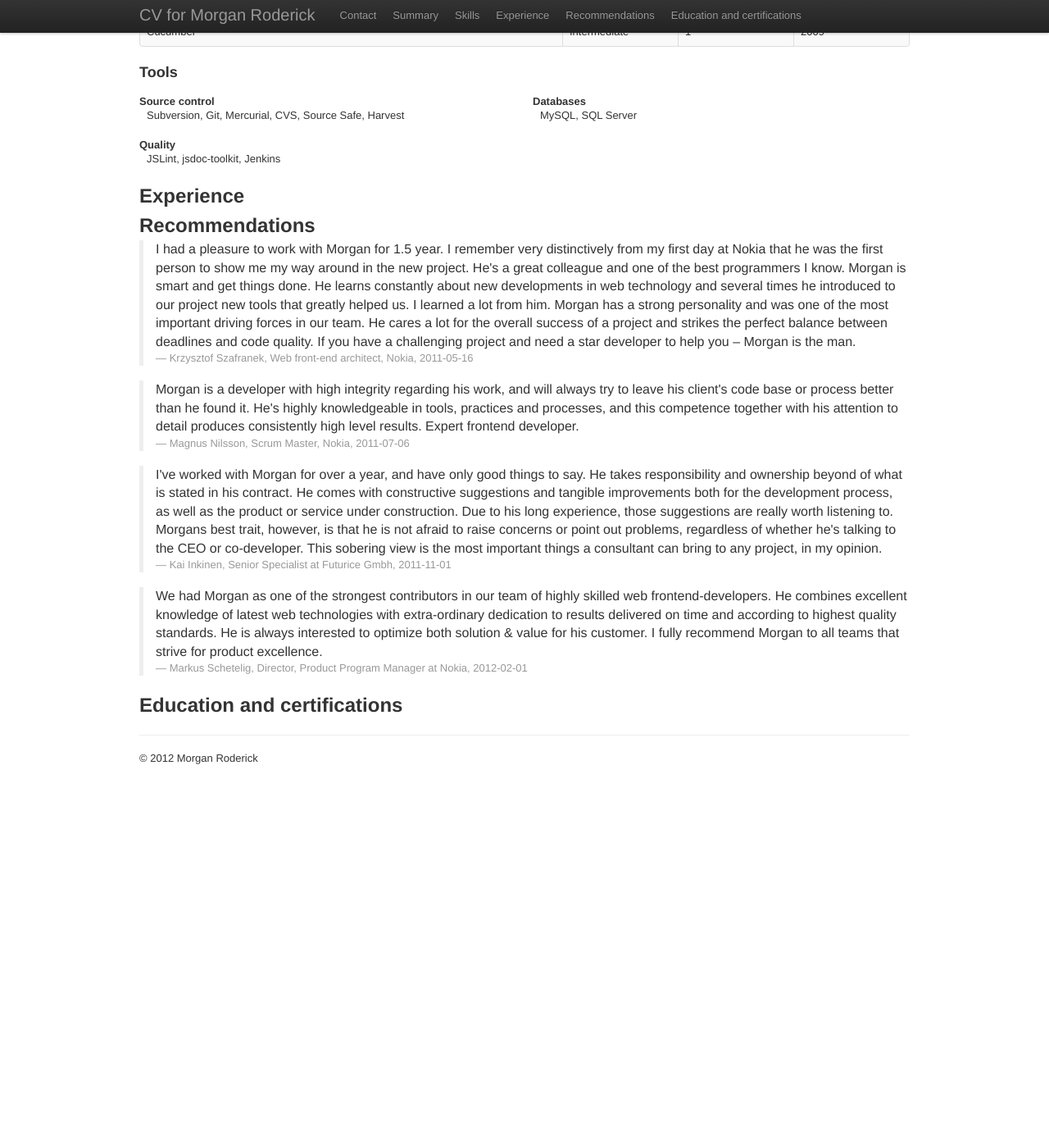
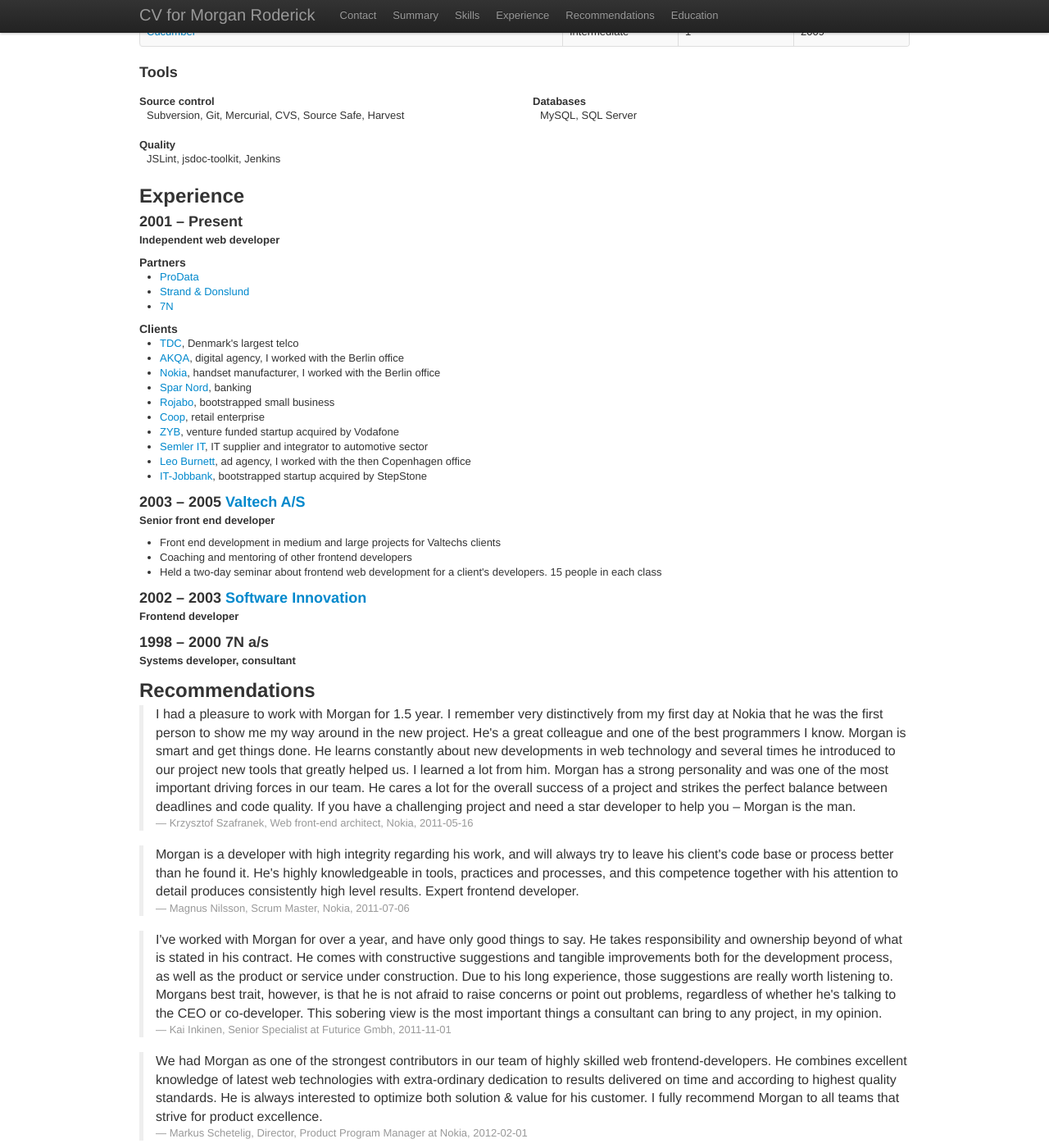
Before and after one commit to mroderick/blog.jekyll, a Jekyll site: the page site/cv/index.html, which Jekyll copies as it is, in a window 1280 px wide and 1400 px high, scrolled down 1686 px. Shown: the whole window at 82% size. Built offline with Jekyll 4.4.1, drawn with Linux system fonts in a browser that asks for light colours; Markdown is read by kramdown in place of the engine named in the settings; before the commit the page ends 2669 px from its top, so only the background shows below that; some of the changed text lies outside the part shown.

Commit message:
Adding job history deatils to cv

```diff
--- a/site/cv/index.html
+++ b/site/cv/index.html
@@ -36,7 +36,7 @@
 							<li><a href="#skills">Skills</a></li>
 							<li><a href="#experience">Experience</a></li>
 							<li><a href="#recommendations">Recommendations</a></li>
-							<li><a href="#education">Education and certifications</a></li>
+							<li><a href="#education">Education</a></li>
 						</ul>
 					</div>
 				</div>
@@ -109,12 +109,8 @@
 							</ul>
 						</div>
 					</div>
-
-
 				</div>
 			</div>
-
-
 
 			<div class="row">
 				<div class="span6">
@@ -169,13 +165,13 @@
 								<td>2012</td>
 							</tr>
 							<tr>
-								<td>HTML</td>
+								<td><a href="http://en.wikipedia.org/wiki/HTML">HTML</a></td>
 								<td>Expert</td>
 								<td>10+</td>
 								<td>2012</td>
 							</tr>
 							<tr>
-								<td>CSS</td>
+								<td><a href="http://en.wikipedia.org/wiki/Cascading_Style_Sheets">CSS</a></td>
 								<td>Expert</td>
 								<td>10+</td>
 								<td>2012</td>
@@ -280,20 +276,19 @@
 								<td>2012</td>
 							</tr>
 							<tr>
-								<td>Test::Unit</td>
+								<td><a href="http://www.ruby-doc.org/stdlib-1.9.3/libdoc/test/unit/rdoc/Test/Unit.html">Test::Unit</a></td>
 								<td>Confident</td>
 								<td>1</td>
 								<td>2009</td>
 							</tr>
 							<tr>
-								<td>Cucumber</td>
+								<td><a href="http://cukes.info/">Cucumber</a></td>
 								<td>Intermediate</td>
 								<td>1</td>
 								<td>2009</td>
 							</tr>
 						</tbody>
 					</table>
-
 
 					<h3>Tools</h3>
 					<div class="row">
@@ -334,6 +329,52 @@
 			<div class="row">
 				<div class="span12">
 					<h2 id="experience">Experience</h2>
+					<h3>2001 &ndash; Present</h3>
+					<p>
+						<b>Independent web developer</b><br />
+					</p>
+
+					<h4>Partners</h4>
+					<ul>
+						<li><a href="http://www.prodata.dk">ProData</a></li>
+						<li><a href="http://www.s-d.dk/">Strand &amp; Donslund</a></li>
+						<li><a href="http://7n.dk">7N</a></li>
+					</ul>
+
+					<h4>Clients</h4>
+					<ul>
+						<li><a href="http://tdc.dk">TDC</a>, Denmark's largest telco</li>
+						<li><a href="http://www.nokia.com/global/">AKQA</a>, digital agency, I worked with the Berlin office</li>
+						<li><a href="http://www.nokia.com/global/">Nokia</a>, handset manufacturer, I worked with the Berlin office</li>
+						<li><a href="https://www.sparnord.dk/">Spar Nord</a>, banking</li>
+						<li><a href="http://www.rojabo.com/">Rojabo</a>, bootstrapped small business</li>
+						<li><a href="https://om.coop.dk/Om%20Coop.aspx">Coop</a>, retail enterprise</li>
+						<li><a href="https://zyb.com">ZYB</a>, venture funded startup acquired by Vodafone</li>
+						<li><a href="http://www.semler-it.dk/">Semler IT</a>, IT supplier and integrator to automotive sector</li>
+						<li><a href="http://www.leoburnett.com/">Leo Burnett</a>, ad agency, I worked with the then Copenhagen office</li>
+						<li><a href="https://www.it-jobbank.dk/">IT-Jobbank</a>, bootstrapped startup acquired by StepStone</li>
+
+					</ul>
+
+					<h3>2003 &ndash; 2005 <a href="http://valtech.dk">Valtech A/S</a></h3>
+					<p>
+						<b>Senior front end developer</b><br />
+					</p>
+					<ul>
+						<li>Front end development in medium and large projects for Valtechs clients</li>
+						<li>Coaching and mentoring of other frontend developers</li>
+						<li>Held a two-day seminar about frontend web development for a client's developers. 15 people in each class</li>
+					</ul>
+
+					<h3>2002 &ndash; 2003 <a href="http://www.software-innovation.com">Software Innovation</a></h3>
+					<p>
+						<b>Frontend developer</b>
+					</p>
+
+					<h3>1998 &ndash; 2000 7N a/s</h3>
+					<p>
+						<b>Systems developer, consultant</b>
+					</p>
 				</div>
 			</div>
 
@@ -394,6 +435,14 @@
 			<div class="row">
 				<div class="span12">
 					<h2 id="education">Education and certifications</h2>
+
+					<h3>1996 &ndash; 1998 Datamatiker</h3>
+					<p>
+						Completed degree <a href="http://www.ug.dk/programmes/academyprofessiondegrees/itanddesign/computer_science_ap.aspx">Datamatiker</a> (Academy Profession Degree in Computer Science) at <a href="http://aabc.dk/">Aarhus Business College</a>.<br/>
+						Active in the social union for the college.<br />
+						Besides my studies I also worked part time as IT support at <a href="http://www.cls.dk">Centre For Labour Market and Social Research</a>, Science Park, Aarhus University<br />
+					</p>
+
 				</div>
 			</div>
 
```
